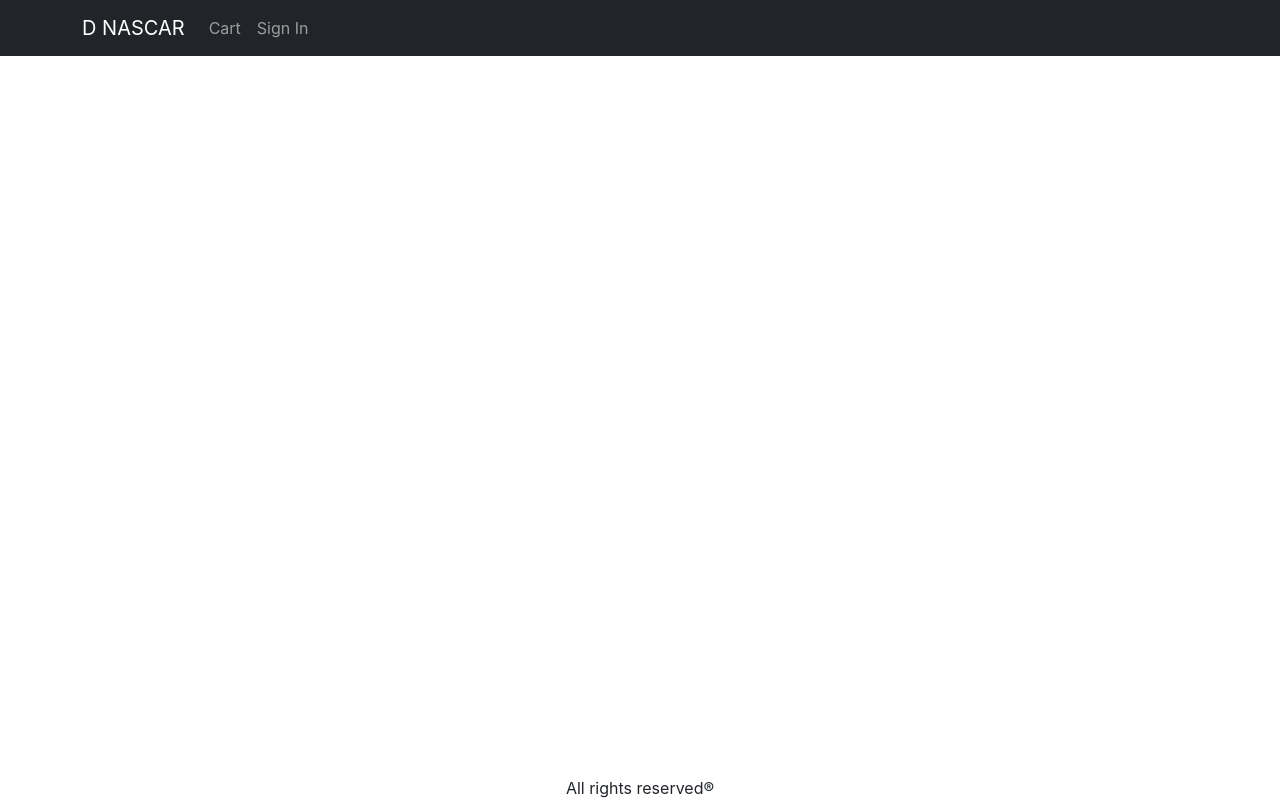
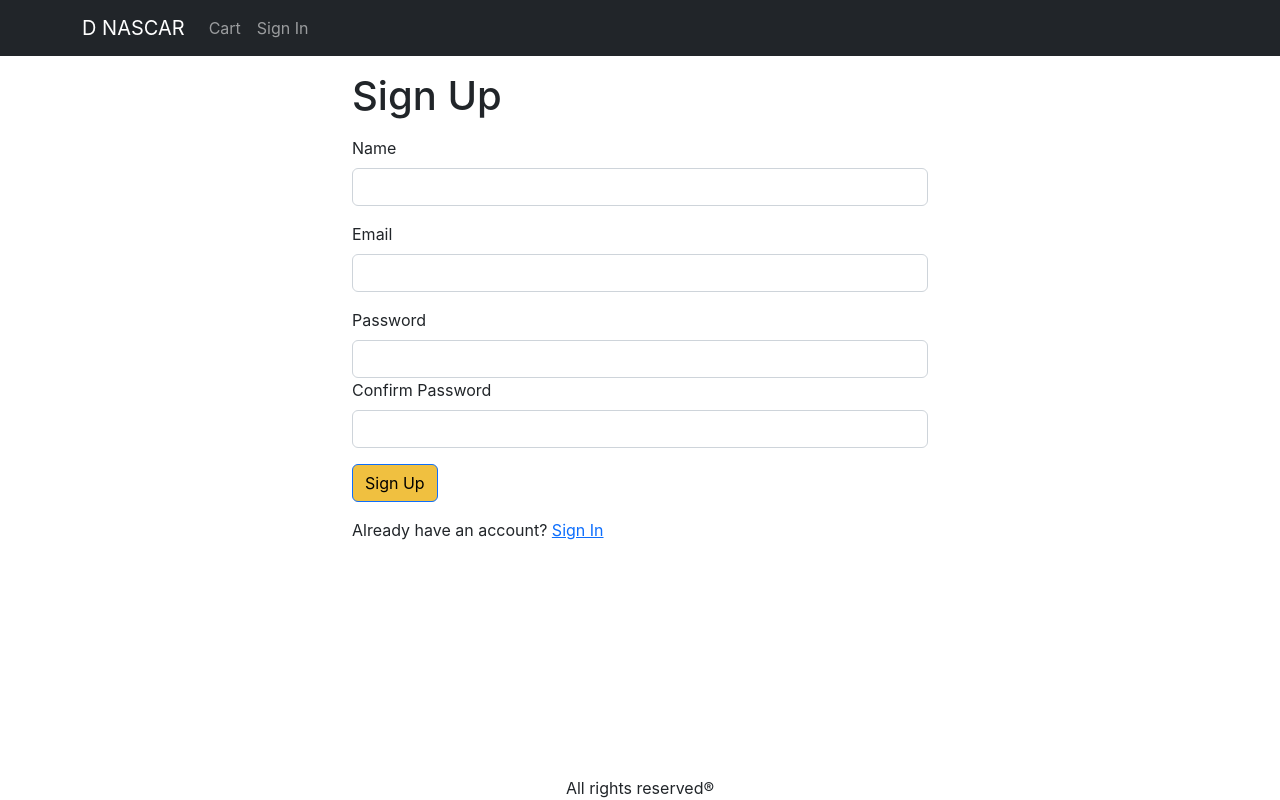
Before and after one commit to BrunoSosa023/Ecommerce, a React (Create React App) app in the folder frontend/: page /signup in a window 1280 px wide. Built offline with nearby package versions, Linux system fonts and the light colour scheme.

Commit message:
Sign up screen complete

```diff
--- a/frontend/src/App.js
+++ b/frontend/src/App.js
@@ -1,28 +1,29 @@
-import { BrowserRouter, Link, Route, Routes } from "react-router-dom";
-import { ToastContainer } from "react-toastify";
-import "react-toastify/dist/ReactToastify.css";
-import HomeScreen from "./screens/HomeScreen";
-import ProductScreen from "./screens/ProductScreen";
-import Navbar from "react-bootstrap/Navbar";
-import Badge from "react-bootstrap/Badge";
-import Nav from "react-bootstrap/Nav";
-import NavDropdown from "react-bootstrap/NavDropdown";
-import Container from "react-bootstrap/Container";
-import { LinkContainer } from "react-router-bootstrap";
-import { useContext } from "react";
-import { Store } from "./Store";
-import CartScreen from "./screens/CartScreen";
-import SigninScreen from "./screens/SigninScreen";
-import ShippingAddressScreen from "./screens/ShippingAddressScreen";
+import { BrowserRouter, Link, Route, Routes } from 'react-router-dom';
+import { ToastContainer } from 'react-toastify';
+import 'react-toastify/dist/ReactToastify.css';
+import HomeScreen from './screens/HomeScreen';
+import ProductScreen from './screens/ProductScreen';
+import Navbar from 'react-bootstrap/Navbar';
+import Badge from 'react-bootstrap/Badge';
+import Nav from 'react-bootstrap/Nav';
+import NavDropdown from 'react-bootstrap/NavDropdown';
+import Container from 'react-bootstrap/Container';
+import { LinkContainer } from 'react-router-bootstrap';
+import { useContext } from 'react';
+import { Store } from './Store';
+import CartScreen from './screens/CartScreen';
+import SigninScreen from './screens/SigninScreen';
+import ShippingAddressScreen from './screens/ShippingAddressScreen';
+import SignupScreen from './screens/SignupScreen';
 
 function App() {
   const { state, dispatch: ctxDispatch } = useContext(Store);
   const { cart, userInfo } = state;
 
   const signoutHandler = () => {
-    ctxDispatch({ type: "USER_SIGNOUT" });
-    localStorage.removeItem("userInfo");
-    localStorage.removeItem("shippingAdress");
+    ctxDispatch({ type: 'USER_SIGNOUT' });
+    localStorage.removeItem('userInfo');
+    localStorage.removeItem('shippingAdress');
   };
   return (
     <BrowserRouter>
@@ -75,6 +76,7 @@
               <Route path="/product/:slug" element={<ProductScreen />} />
               <Route path="/cart" element={<CartScreen />} />
               <Route path="/signin" element={<SigninScreen />} />
+              <Route path="/signup" element={<SignupScreen />} />
               <Route path="/shipping" element={<ShippingAddressScreen />} />
               <Route path="/" element={<HomeScreen />} />
             </Routes>
--- /dev/null
+++ b/frontend/src/screens/SignupScreen.js
@@ -0,0 +1,97 @@
+import Axios from 'axios';
+import { Link, useLocation, useNavigate } from 'react-router-dom';
+import Container from 'react-bootstrap/Container';
+import Form from 'react-bootstrap/Form';
+import Button from 'react-bootstrap/Button';
+import { Helmet } from 'react-helmet-async';
+import { useContext, useEffect, useState } from 'react';
+import { Store } from '../Store';
+import { toast } from 'react-toastify';
+import { getError } from '../utils';
+
+export default function SignupScreen() {
+  const navigate = useNavigate();
+  const { search } = useLocation();
+  const redirectInUrl = new URLSearchParams(search).get('redirect');
+  const redirect = redirectInUrl ? redirectInUrl : '/';
+
+  const [name, setName] = useState('');
+  const [email, setEmail] = useState('');
+  const [password, setPassword] = useState('');
+  const [confirmPassword, setConfirmPassword] = useState('');
+
+  const { state, dispatch: ctxDispatch } = useContext(Store);
+  const { userInfo } = state;
+
+  const submitHandler = async (e) => {
+    e.preventDefault();
+    if (password !== confirmPassword) {
+      toast.error('Passwords do not match');
+      return;
+    }
+    try {
+      const { data } = await Axios.post('/api/users/signup', {
+        name,
+        email,
+        password,
+      });
+      ctxDispatch({ type: 'USER_SIGNIN', payload: data });
+      localStorage.setItem('userInfo', JSON.stringify(data));
+      navigate(redirect || '/');
+    } catch (err) {
+      toast.error(getError(err));
+    }
+  };
+
+  useEffect(() => {
+    if (userInfo) {
+      navigate(redirect);
+    }
+  }, [navigate, redirect, userInfo]);
+
+  return (
+    <Container className="small-container">
+      <Helmet>
+        <title>Sign Up</title>
+      </Helmet>
+      <h1 className="my-3">Sign Up</h1>
+      <Form onSubmit={submitHandler}>
+        <Form.Group className="mb-3" controlId="name">
+          <Form.Label>Name</Form.Label>
+          <Form.Control onChange={(e) => setName(e.target.value)} required />
+        </Form.Group>
+        <Form.Group className="mb-3" controlId="email">
+          <Form.Label>Email</Form.Label>
+          <Form.Control
+            type="email"
+            required
+            onChange={(e) => setEmail(e.target.value)}
+          />
+        </Form.Group>
+        <Form.Group className="mb-3" controlId="password">
+          <Form.Label>Password</Form.Label>
+          <Form.Control
+            type="password"
+            required
+            onChange={(e) => setPassword(e.target.value)}
+          />
+          <Form.Group className="mb-3" controlId="confirmPassword">
+            <Form.Label>Confirm Password</Form.Label>
+            <Form.Control
+              type="password"
+              onChange={(e) => setConfirmPassword(e.target.value)}
+              required
+            />
+          </Form.Group>
+        </Form.Group>
+        <div className="mb-3">
+          <Button type="submit">Sign Up</Button>
+        </div>
+        <div className="mb-3">
+          Already have an account?{' '}
+          <Link to={`/signin?redirect=${redirect}`}>Sign In</Link>
+        </div>
+      </Form>
+    </Container>
+  );
+}
```
Also changed, not shown: 1 other file (tests, documents, lock files or other folders).
